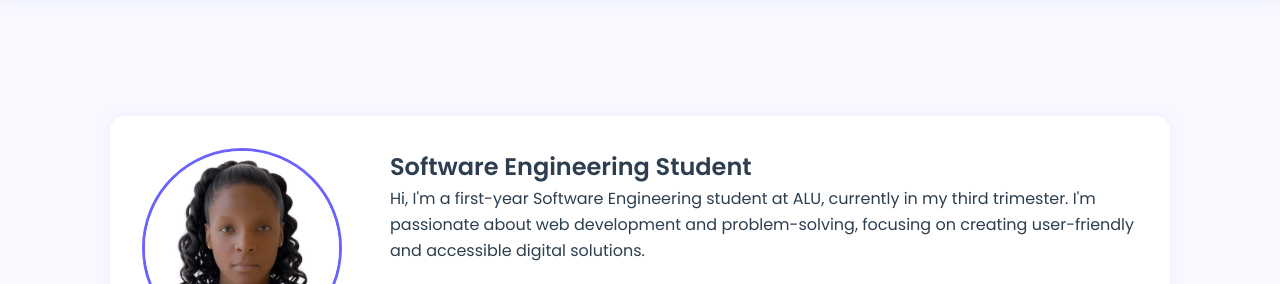
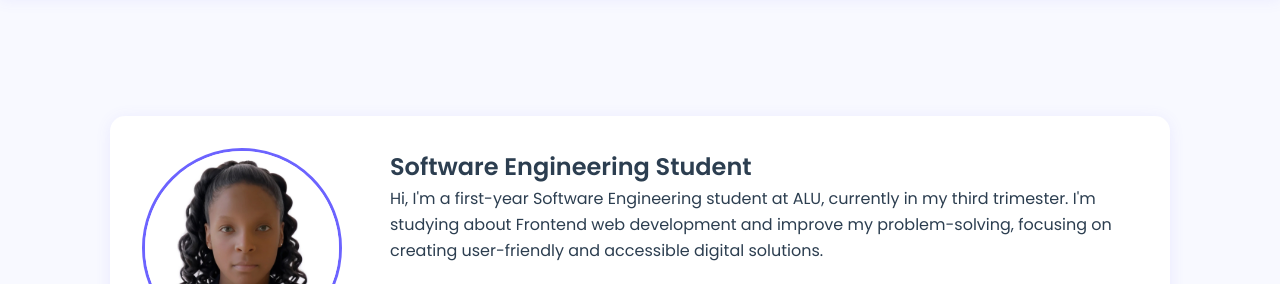
Before and after one commit to Yvette334/web-portifolio, a plain HTML site: page index.html in a window 1280 px wide. Shown: the part 66-350 px from the top of the page. Drawn offline with Linux system fonts and the light colour scheme.

Commit message:
Update index.html

```diff
--- a/index.html
+++ b/index.html
@@ -33,9 +33,10 @@
             <div class="profile">
                 <img src="./profile.png" alt="Profile Picture" class="profile-pic">
                 <div class="profile-content">
-                    <h1>Software Engineering Student</h1>                    <p class="about-text">
+                    <h1>Software Engineering Student</h1>
+                    <p class="about-text">
                         Hi, I'm a first-year Software Engineering student at ALU, currently in my third trimester.
-                        I'm passionate about web development and problem-solving, focusing on creating
+                        I'm studying about Frontend web development and improve my problem-solving, focusing on creating
                         user-friendly and accessible digital solutions.
                     </p>
                     <div class="social-links">
```
